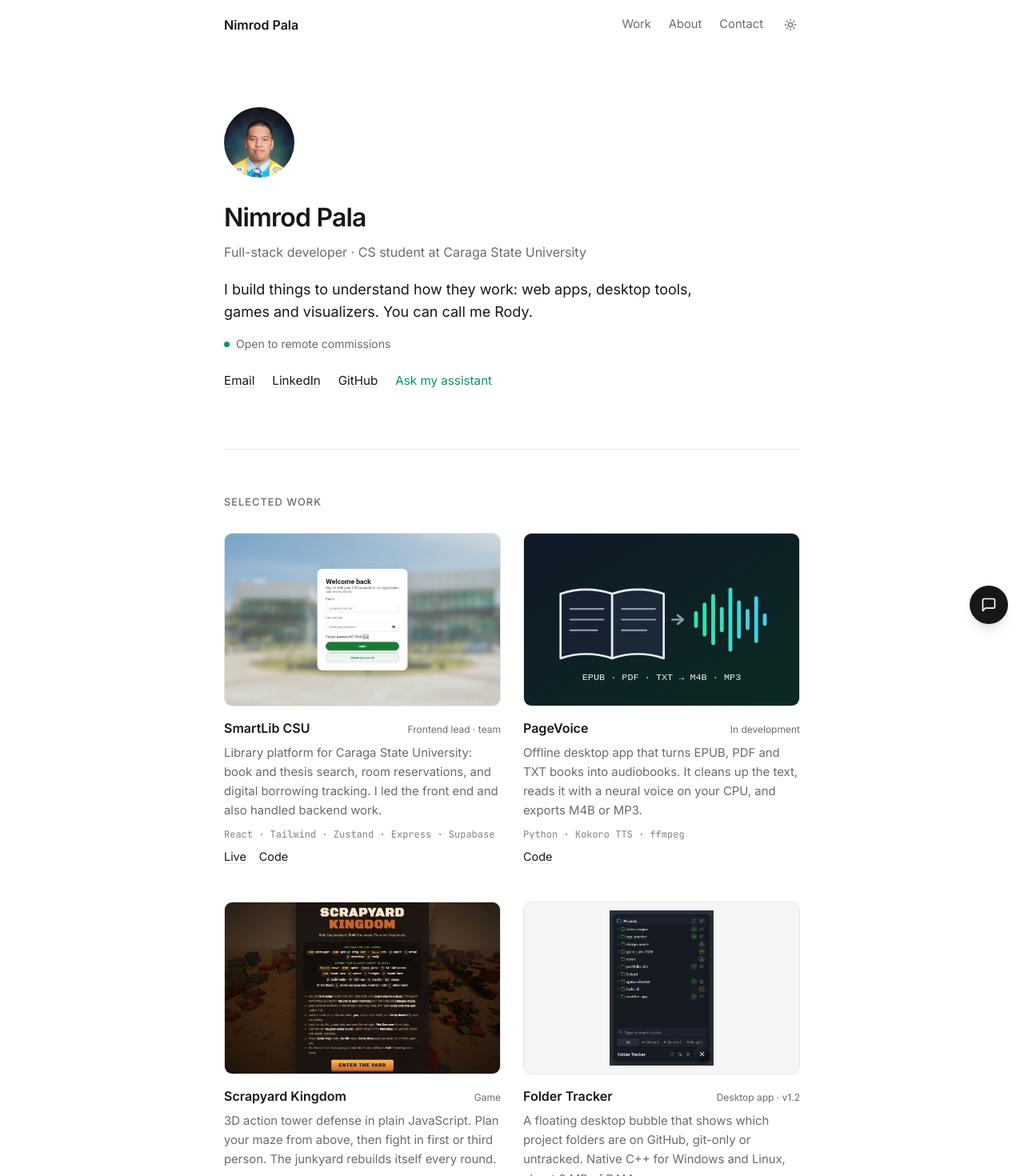
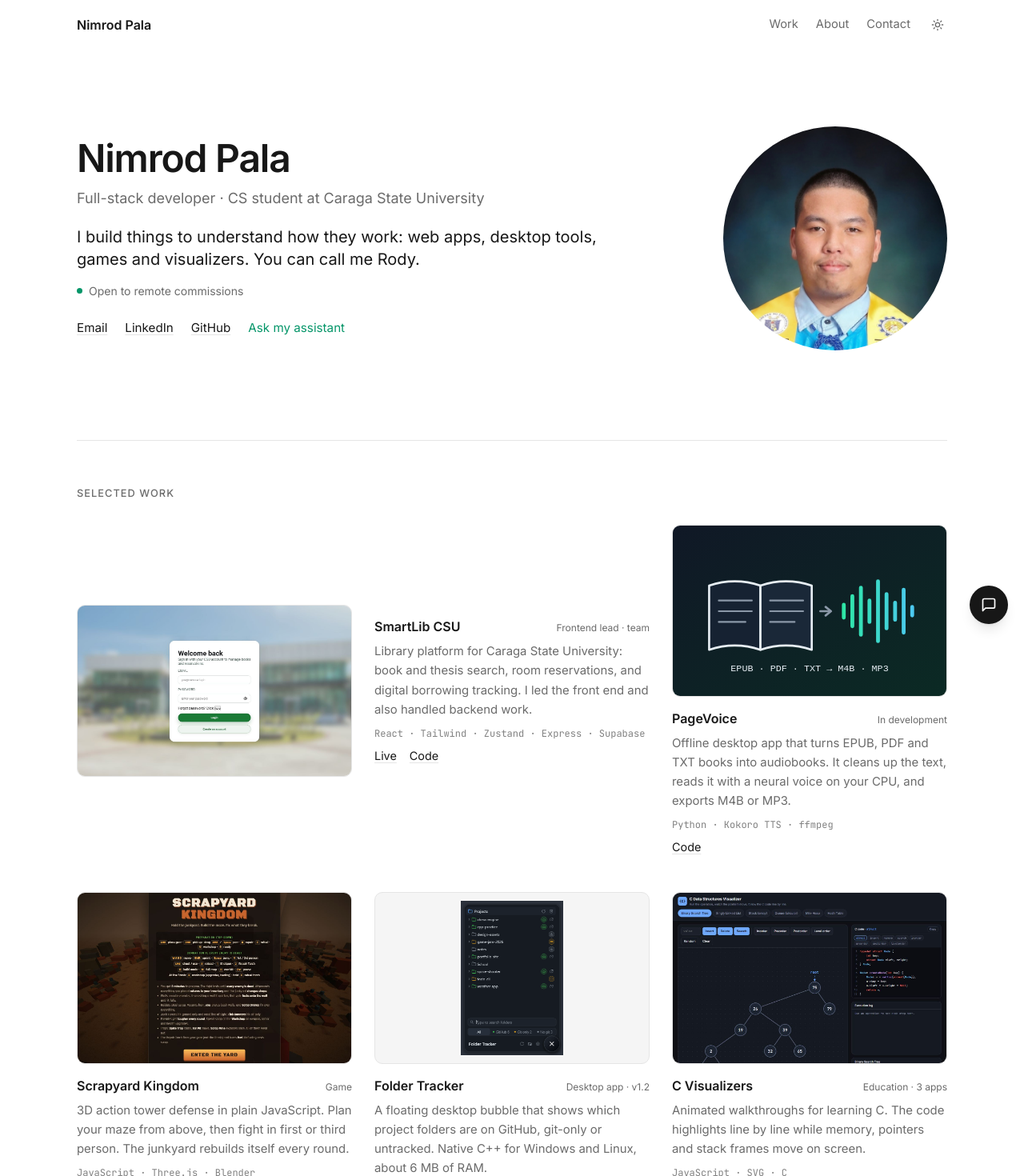
Before and after one commit to N-Shovel/portfolio, a React (Vite) app: page / in a window 1280 px wide. Shown: the top 1470 px of the page at 80% size. Built offline with nearby package versions, Linux system fonts and the light colour scheme.

Commit message:
Wider layout: side-by-side intro, 3-column projects, two-column about

```diff
--- a/src/App.jsx
+++ b/src/App.jsx
@@ -14,10 +14,16 @@ function Section({ id, title, children }) {
   );
 }
 
-function Project({ p }) {
+// Wide cards span two grid columns with the image beside the text.
+const WIDE = {
+  first: 'sm:col-span-2 sm:grid sm:grid-cols-2 sm:items-center sm:gap-7',
+  last: 'lg:col-span-2 lg:grid lg:grid-cols-2 lg:items-center lg:gap-7',
+};
+
+function Project({ p, wide }) {
   return (
-    <article className="group">
-      <a href={p.links[0][1]} {...ext} tabIndex={-1} className="mb-3.5 block aspect-[16/10] overflow-hidden rounded-[10px] border border-line bg-surface">
+    <article className={`group ${WIDE[wide] || ''}`}>
+      <a href={p.links[0][1]} {...ext} tabIndex={-1} className={`mb-3.5 block aspect-[16/10] overflow-hidden rounded-[10px] border border-line bg-surface ${wide === 'first' ? 'sm:mb-0' : wide === 'last' ? 'lg:mb-0' : ''}`}>
         <img
           src={`/assets/projects/${p.image}`}
           alt={p.alt}
@@ -25,6 +31,7 @@ function Project({ p }) {
           className={`h-full w-full object-top transition-transform duration-400 group-hover:scale-[1.03] ${p.contain ? 'object-contain py-2.5' : 'object-cover'}`}
         />
       </a>
+      <div>
         <div className="mb-1.5 flex items-baseline justify-between gap-3">
           <h3 className="font-semibold">{p.name}</h3>
           <span className="whitespace-nowrap text-xs text-muted">{p.meta}</span>
@@ -34,6 +41,7 @@ function Project({ p }) {
         <p className="mt-2 flex flex-wrap gap-x-4 gap-y-1 text-[0.9rem]">
           {p.links.map(([label, url]) => <a key={url} href={url} {...ext} className="link">{label}</a>)}
         </p>
+      </div>
     </article>
   );
 }
@@ -44,12 +52,12 @@ export default function App() {
   return (
     <>
       <Nav />
-      <main id="top" className="mx-auto max-w-[760px] px-5">
-        <section className="pt-10 pb-10 sm:pt-[72px]">
-          <img src="/assets/rody.png" alt="Portrait of Nimrod Pala" width="88" height="88" className="mb-6 size-[88px] rounded-full object-cover" />
-          <h1 className="text-[2rem] font-semibold tracking-tight">Nimrod Pala</h1>
-          <p className="mt-1 mb-5 text-muted">Full-stack developer · CS student at Caraga State University</p>
-          <p className="mb-4 max-w-[56ch] text-lg">I build things to understand how they work: web apps, desktop tools, games and visualizers. You can call me Rody.</p>
+      <main id="top" className="mx-auto max-w-6xl px-5 sm:px-8">
+        <section className="flex flex-col-reverse gap-8 pt-10 pb-12 md:flex-row md:items-center md:justify-between md:gap-16 md:pt-24 md:pb-20">
+          <div>
+          <h1 className="text-[2rem] font-semibold tracking-tight md:text-5xl">Nimrod Pala</h1>
+          <p className="mt-1 mb-5 text-muted md:mt-3 md:text-lg">Full-stack developer · CS student at Caraga State University</p>
+          <p className="mb-4 max-w-[52ch] text-lg md:text-xl">I build things to understand how they work: web apps, desktop tools, games and visualizers. You can call me Rody.</p>
           <p className="mb-6 flex items-center gap-2 text-sm text-muted">
             <span className="size-[7px] rounded-full bg-accent" />Open to remote commissions
           </p>
@@ -59,11 +67,15 @@ export default function App() {
             <li><a href={GITHUB} {...ext} className="link">GitHub</a></li>
             <li><button onClick={() => setChatOpen(true)} className="cursor-pointer text-accent hover:underline underline-offset-[3px]">Ask my assistant</button></li>
           </ul>
+          </div>
+          <img src="/assets/rody.png" alt="Portrait of Nimrod Pala" width="280" height="280" className="size-[88px] shrink-0 rounded-full object-cover md:size-[240px] lg:size-[280px]" />
         </section>
 
         <Section id="work" title="Selected work">
-          <div className="grid gap-x-7 gap-y-11 sm:grid-cols-2">
-            {projects.map((p) => <Project key={p.name} p={p} />)}
+          <div className="grid gap-x-7 gap-y-11 sm:grid-cols-2 lg:grid-cols-3">
+            {projects.map((p, i) => (
+              <Project key={p.name} p={p} wide={i === 0 ? 'first' : i === projects.length - 1 ? 'last' : undefined} />
+            ))}
           </div>
 
           <h3 className="mt-13 mb-2 text-[0.95rem] font-semibold">Personal projects</h3>
@@ -79,12 +91,13 @@ export default function App() {
         </Section>
 
         <Section id="about" title="About">
+          <div className="grid gap-10 lg:grid-cols-[3fr_2fr] lg:gap-20">
           <div className="max-w-[60ch] space-y-4">
             <p>I'm a 3rd-year Computer Science student from Butuan City, graduating in 2028. What keeps me coding is curiosity: I like opening up how something works, whether it's a pointer in C, a render loop in Three.js or the database behind a booking system, and then building my own version.</p>
             <p>Most of what I know comes from building projects. Next I'm learning Python, and after graduating I want to build physical things with my own hands and write the code that runs them.</p>
             <p className="text-muted">Away from the keyboard I play competitive chess and read One Piece.</p>
           </div>
-          <dl className="mt-7 grid gap-2.5 text-[0.93rem]">
+          <dl className="grid content-start gap-2.5 text-[0.93rem]">
             {skills.map(([k, v]) => (
               <div key={k} className="grid sm:grid-cols-[110px_1fr] sm:gap-4">
                 <dt className="text-muted">{k}</dt>
@@ -92,6 +105,7 @@ export default function App() {
               </div>
             ))}
           </dl>
+          </div>
         </Section>
 
         <Section id="contact" title="Contact">
@@ -106,7 +120,7 @@ export default function App() {
         </Section>
       </main>
 
-      <footer className="mx-auto mt-16 max-w-[760px] px-5 pt-7 pb-12 text-sm text-muted">
+      <footer className="mx-auto mt-16 max-w-6xl px-5 sm:px-8 pt-7 pb-12 text-sm text-muted">
         © {new Date().getFullYear()} Nimrod P. Pala
       </footer>
 
--- a/src/components/Nav.jsx
+++ b/src/components/Nav.jsx
@@ -16,7 +16,7 @@ export default function Nav() {
   }, []);
 
   return (
-    <header className="sticky top-0 z-20 mx-auto flex max-w-[760px] items-center justify-between bg-bg/85 px-5 py-[18px] backdrop-blur">
+    <header className="sticky top-0 z-20 mx-auto flex max-w-6xl sm:px-8 items-center justify-between bg-bg/85 px-5 py-[18px] backdrop-blur">
       <a href="#top" className="font-semibold">Nimrod Pala</a>
       <nav aria-label="Main" className="flex items-center gap-4 text-[0.92rem] sm:gap-[22px]">
         <a href="#work" className="text-muted hover:text-fg">Work</a>
```
Lines whose indentation alone changed are shown as unchanged.
